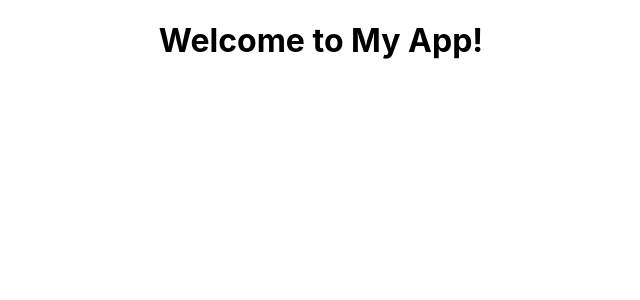
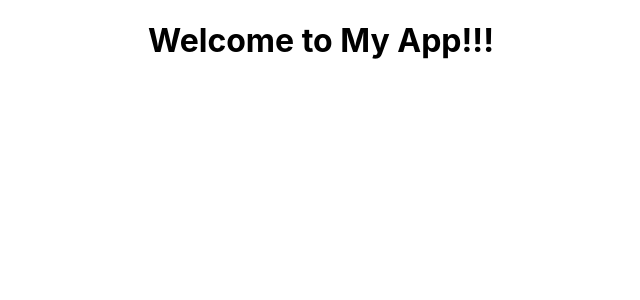
Before and after one commit to rmallols/hello-kodiri, a React (Create React App) app: page / in a window 1280 px wide. Shown: the top 300 px of the page, without its empty margins (319-959 px from the left). Built offline with nearby package versions, Linux system fonts and the light colour scheme.

Commit message:
Sample change for testing purposes (integration with Now - Zeit)

```diff
--- a/src/App.js
+++ b/src/App.js
@@ -1,11 +1,10 @@
 import React from 'react';
-import logo from './logo.svg';
 import './App.css';
 
 function App() {
   return (
     <div className="App">
-        <h1>Welcome to My App!</h1>
+        <h1>Welcome to My App!!!</h1>
     </div>
   );
 }
```
